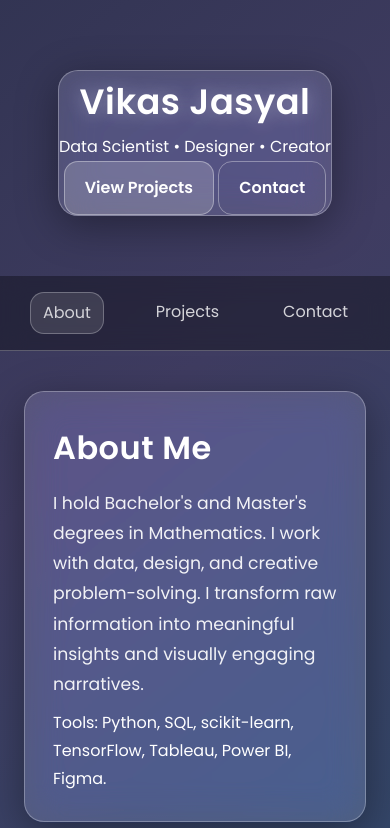
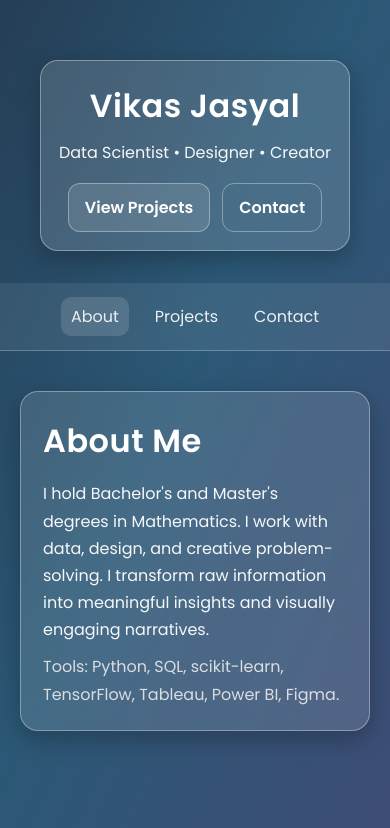
Before and after one commit to vikasjas/portfolio-website, a plain HTML site: page index.html in a window 390 px wide. Shown: the top 828 px of the page. Drawn offline with Linux system fonts and the light colour scheme.

Commit message:
Revert "njnjn"
This reverts commit b8b75123bcf1de329f70300bbb5f6655da93c854.

```diff
--- a/style.css
+++ b/style.css
@@ -1,208 +1,163 @@
-/* ========== RESET ========== */
-* {
-  margin: 0;
-  padding: 0;
-  box-sizing: border-box;
+/* GLOBAL RESET */
+* { margin: 0; padding: 0; box-sizing: border-box; }
+
+:root{
+  --text: #ffffff;
+  --muted: #eaeaea;
+  --accent: #ffeb88;
+  --glass-bg: rgba(255,255,255,0.12);
+  --glass-stroke: rgba(255,255,255,0.35);
+  --glass-hover-stroke: rgba(255,255,255,0.55);
+  --nav-bg: rgba(255,255,255,0.08);
 }
 
-html, body {
-  height: 100%;
-  scroll-behavior: smooth;
-}
+html, body { height: 100%; }
 
 body {
   font-family: "Poppins", sans-serif;
-  color: #ffffff;
-  background: linear-gradient(140deg, #161920, #232b42, #3f3c61, #2a4e6e);
-  background-size: 300% 300%;
-  animation: bgFlow 12s ease infinite;
-  line-height: 1.75;
+  color: var(--text);
+  background: linear-gradient(115deg, #1e1e2f, #2b5876, #4e4376);
+  background-size: 200% 200%;
+  animation: gradientFlow 8s ease infinite;
+  line-height: 1.7;
 }
 
-/* Animated Background */
-@keyframes bgFlow {
-  0% { background-position: 0% 30%; }
-  50% { background-position: 100% 70%; }
-  100% { background-position: 0% 30%; }
+/* ANIMATED BG */
+@keyframes gradientFlow {
+  0% { background-position: 0% 50%; }
+  50% { background-position: 100% 50%; }
+  100% { background-position: 0% 50%; }
 }
 
-/* ========== TYPOGRAPHY ========== */
-h1, h2, h3 {
-  font-weight: 600;
-  letter-spacing: 0.5px;
+/* TYPOGRAPHY */
+h1, h2, h3 { font-weight: 600; letter-spacing: 0.5px; }
+h1 { font-size: 2.4rem; }
+h2 { font-size: 2rem; margin-bottom: 12px; }
+h3 { font-size: 1.2rem; }
+
+p.lead { opacity: 0.95; }
+
+/* GLASS */
+.glass-box {
+  background: rgba(255,255,255,0.14);
+  backdrop-filter: blur(14px);
+  -webkit-backdrop-filter: blur(14px);
+  border: 1px solid var(--glass-stroke);
+  border-radius: 18px;
+  padding: 28px;
+  text-align: left;
+  box-shadow: 0 8px 25px rgba(0,0,0,0.25);
+  transition: border-color .35s ease, box-shadow .35s ease, transform .35s ease;
+}
+.glass-box:hover {
+  border-color: var(--glass-hover-stroke);
+  box-shadow: 0 0 22px rgba(255,255,255,0.25);
 }
 
-h1.brand {
-  font-size: 3rem;
-  text-shadow: 0 0 18px rgba(255,255,255,0.35);
-}
-
-h2 {
-  font-size: 2rem;
-  margin-bottom: 12px;
-}
-
-p.lead {
-  opacity: 0.92;
-  font-size: 1.08rem;
-}
-
-/* ========== GLASS UI ========== */
-.glass-box,
-.section,
-input.glass-box,
-textarea.glass-box {
-  background: rgba(255,255,255,0.14);
-  backdrop-filter: blur(18px) saturate(160%);
-  -webkit-backdrop-filter: blur(18px) saturate(160%);
-  border-radius: 20px;
-  border: 1px solid rgba(255,255,255,0.28);
-  box-shadow: 0 10px 40px rgba(0,0,0,0.35);
-  transition: transform .35s ease, border-color .35s ease, box-shadow .35s ease;
-}
-
-.glass-box:hover,
-input.glass-box:focus,
-textarea.glass-box:focus {
-  border-color: rgba(255,255,255,0.55);
-  transform: translateY(-4px);
-  box-shadow: 0 20px 60px rgba(0,0,0,0.45);
-}
-
-/* ========== HEADER ========== */
+/* HEADER */
 .site-header {
   display: flex;
   justify-content: center;
-  padding: 110px 20px 60px;
-  text-align: center;
+  padding: 80px 20px 40px;
+}
+.hero { max-width: 980px; text-align: center; }
+.brand { font-size: 2.6rem; }
+.tagline { opacity: 0.95; margin-top: 6px; }
+.cta-row { margin-top: 16px; display: flex; gap: 12px; justify-content: center; }
+
+/* NAV */
+.site-nav {
+  position: sticky; top: 0; z-index: 10;
+  display: flex; justify-content: center; gap: 30px;
+  padding: 14px 18px;
+  background: var(--nav-bg);
+  backdrop-filter: blur(14px);
+  border-bottom: 1px solid rgba(255,255,255,0.25);
+}
+.nav-link {
+  text-decoration: none; color: #fff; font-weight: 500; opacity: 0.9;
+  padding: 6px 10px; border-radius: 10px; transition: .25s;
+}
+.nav-link:hover { color: var(--accent); opacity: 1; }
+.nav-link.active { background: rgba(255,255,255,0.15); }
+
+/* MAIN LAYOUT */
+.container {
+  max-width: 1100px;
+  margin: 40px auto 0;
+  padding: 0 20px 60px;
+}
+.section {
+  margin: 24px 0 40px;
+  padding: 32px;
+  border-radius: 18px;
+  background: var(--glass-bg);
+  backdrop-filter: blur(16px);
 }
 
-/* ========== NAVIGATION ========== */
-.site-nav {
-  display: flex;
-  justify-content: center;
-  gap: 40px;
-  padding: 16px 18px;
-  position: sticky;
-  top: 0;
-  z-index: 20;
-  background: rgba(15,15,24,0.45);
-  backdrop-filter: blur(12px);
-  border-bottom: 1px solid rgba(255,255,255,0.25);
-}
-
-.nav-link {
-  text-decoration: none;
-  color: #ffffff;
-  opacity: 0.8;
-  font-weight: 500;
-  padding: 6px 12px;
-  border-radius: 14px;
-  transition: 0.25s ease;
-}
-
-.nav-link:hover {
-  color: #ffeaa7;
-  opacity: 1;
-}
-
-.nav-link.active {
-  background: rgba(255,255,255,0.14);
-  border: 1px solid rgba(255,255,255,0.35);
-}
-
-/* ========== BUTTONS ========== */
+/* BUTTONS */
 .btn {
   display: inline-block;
-  padding: 12px 20px;
-  border-radius: 14px;
+  text-decoration: none;
+  padding: 10px 16px;
+  border-radius: 12px;
+  border: 1px solid var(--glass-stroke);
+  transition: transform .25s ease, box-shadow .25s ease, background .25s ease, color .25s ease;
   font-weight: 600;
-  text-decoration: none;
-  border: 1px solid rgba(255,255,255,0.35);
-  transition: transform .3s ease, box-shadow .3s ease, background .3s ease;
-  cursor: pointer;
 }
+.btn.primary { background: #ffffff1c; color: #fff; }
+.btn.ghost { background: transparent; color: #fff; }
+.btn:hover { transform: translateY(-3px); box-shadow: 0 10px 28px rgba(0,0,0,.35); }
 
-.btn.primary {
-  background: rgba(255,255,255,0.18);
-  color: #fff;
-}
-
-.btn.ghost {
-  background: transparent;
-  color: #fff;
-}
-
-.btn:hover {
-  transform: translateY(-4px);
-  box-shadow: 0 10px 30px rgba(0,0,0,.45);
-}
-
-/* ========== LAYOUT ========== */
-.container {
-  max-width: 1050px;
-  margin: 40px auto;
-  padding: 0 24px 70px;
-}
-
-.section {
-  padding: 40px;
-  margin-top: 40px;
-}
-
-/* ========== PROJECTS GRID ========== */
+/* GRID: PROJECTS */
 .projects-grid {
   margin-top: 22px;
   display: grid;
   grid-template-columns: repeat(auto-fit, minmax(260px, 1fr));
-  gap: 28px;
+  gap: 22px;
 }
 
 .project-card {
-  border-radius: 18px;
-  overflow: hidden;
-  cursor: pointer;
-  transform: translateY(0);
+  display: flex; flex-direction: column; gap: 10px;
+  border-radius: 16px; overflow: hidden;
+  border: 1px solid var(--glass-stroke);
+  background: rgba(255,255,255,0.10);
+  transition: transform 0.35s ease, box-shadow 0.35s ease, border-color .35s ease;
+}
+.project-card:hover {
+  transform: translateY(-8px) scale(1.02);
+  box-shadow: 0 12px 35px rgba(0,0,0,0.45);
+  border-color: var(--glass-hover-stroke);
+}
+.project-thumb {
+  width: 100%; height: 160px; object-fit: cover;
+}
+.project-body { padding: 14px 16px 18px; }
+.project-title { margin-bottom: 2px; }
+.project-desc { opacity: 0.9; font-size: 0.95rem; }
+
+/* CONTACT */
+.contact-list { margin-top: 8px; }
+.contact-list a { color: #fff; text-decoration: none; border-bottom: 1px dashed rgba(255,255,255,0.6); }
+.contact-list a:hover { color: var(--accent); }
+
+/* 404 */
+.not-found { text-align: center; padding: 60px 0; }
+
+/* UTIL */
+.muted { color: var(--muted); opacity: 0.9; }
+.center { text-align: center; }
+
+/* RESPONSIVE */
+@media (max-width: 768px){
+  .site-header{ padding: 60px 16px 32px; }
+  .hero{ padding: 18px; }
+  .section{ padding: 22px; }
+  .cta-row{ flex-wrap: wrap; }
+  h1.brand{ font-size: 2rem; }
 }
 
-.project-thumb {
-  width: 100%;
-  height: 180px;
-  object-fit: cover;
-  border-bottom: 1px solid rgba(255,255,255,0.25);
+@media (max-width: 480px){
+  .site-nav{ gap: 16px; flex-wrap: wrap; }
+  .project-thumb{ height: 150px; }
 }
-
-.project-body {
-  padding: 18px;
-}
-
-.project-title {
-  margin-bottom: 6px;
-}
-
-.project-desc {
-  opacity: 0.9;
-  font-size: 0.95rem;
-}
-
-/* ========== CONTACT FORM ========== */
-input, textarea {
-  width: 100%;
-  padding: 14px;
-  font-size: 0.95rem;
-  color: #fff;
-}
-
-/* ========== FOOTER ========== */
-.site-footer {
-  text-align: center;
-  padding: 35px;
-  opacity: 0.85;
-}
-
-/* ========== RESPONSIVE ========== */
-@media (max-width: 600px){
-  h1.brand { font-size: 2.2rem; }
-  .site-header { padding-top: 70px; }
-  .section { padding: 28px; }
-}
```
